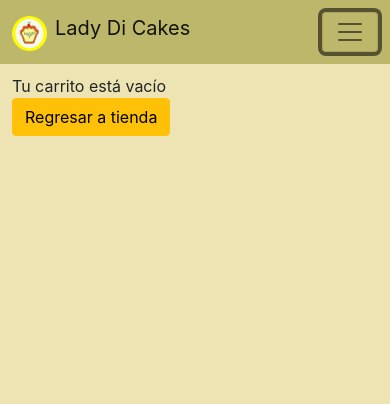
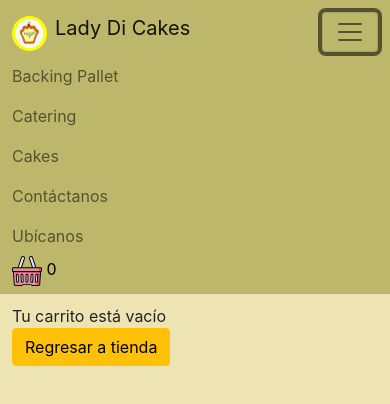
Before and after one commit to jssilviar/ReactJS, a React (Create React App) app: page /cart in a window 390 px wide. Both pictures are taken after a click on the button "Toggle navigation". Shown: the top 404 px of the page. Built offline with nearby package versions, Linux system fonts and the light colour scheme.

Commit message:
Fix navbar collapse

```diff
--- a/public/index.html
+++ b/public/index.html
@@ -2,7 +2,7 @@
 <html lang="en">
   <head>
     <meta charset="utf-8" />
-    <link rel="icon" href="%PUBLIC_URL%/favicon.ico" />
+    <link rel="icon" href="logoText.png" />
     <meta name="viewport" content="width=device-width, initial-scale=1" />
     <meta name="theme-color" content="#000000" />
     <meta
--- a/src/components/NavBar.js
+++ b/src/components/NavBar.js
@@ -13,10 +13,10 @@
                     <img src="../logoText.png" alt="logo" width="35" height="35" className="d-inline-block align-text-top me-2"/>
                     Lady Di Cakes
                 </NavLink>
-                <button className="navbar-toggler" type="button" data-bs-toggle="collapse" data-bs-target="#navbarTogglerDemo02" aria-controls="navbarTogglerDemo02" aria-expanded="false" aria-label="Toggle navigation">
+                <button className="navbar-toggler" type="button" data-bs-toggle="collapse" data-bs-target="#navbarNav" aria-controls="navbarNav" aria-expanded="false" aria-label="Toggle navigation">
                 <span className="navbar-toggler-icon"></span>
                 </button>
-                <div className="collapse navbar-collapse" id="navbarNavDropdown">
+                <div className="collapse navbar-collapse" id="navbarNav">
                     <ul className="navbar-nav ms-auto">
                         <li className="nav-item">
                             <NavLink className="nav-link" to="/category/backingPallet">Backing Pallet</NavLink>
```
Also changed, not shown: public/logo512.png (deleted).
